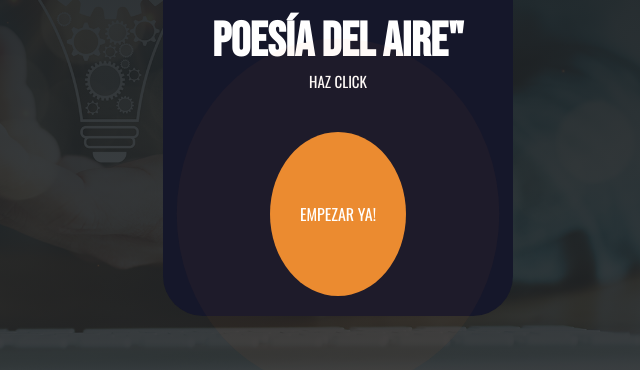
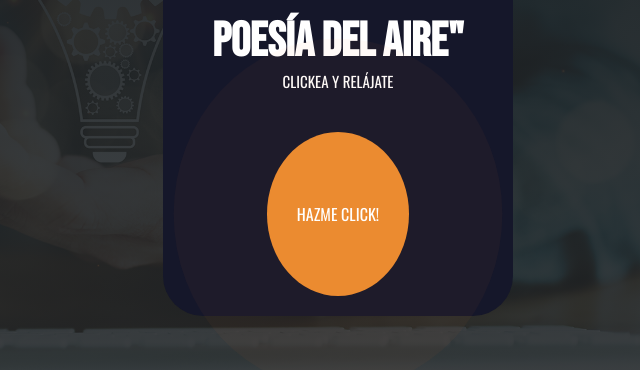
Before and after one commit to DanielMontero123/portafolio-web, a plain HTML site: page index.html in a window 1280 px wide. Shown: the part 294-664 px from the top of the page, 622-1262 px from the left. Drawn offline with nearby package versions, Linux system fonts and the light colour scheme; some packages are replaced by stand-ins of ours; a script that the page names is missing.

Commit message:
Update index.html

```diff
--- a/index.html
+++ b/index.html
@@ -66,10 +66,10 @@
         </div>
         <div class="contenido-banner" data-aos="zoom-out-right" data-aos-duration="1500">
             <h1>"La música es la poesía del aire"</h1>
-            <h2>HAZ CLICK</h2>
+            <h2>CLICKEA Y RELÁJATE</h2>
             <h1></h1>
             <div class="boton-musica">
-                <a id="play-button">EMPEZAR YA!</a>
+                <a id="play-button">HAZME CLICK!</a>
             </div>
         </div>
 
```
